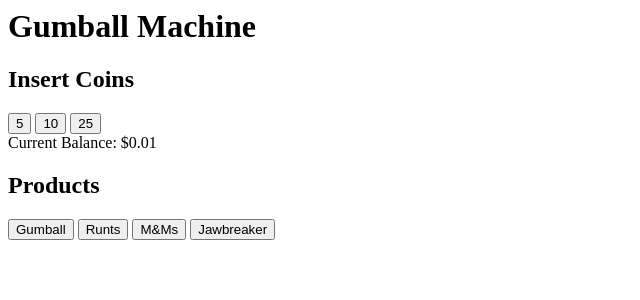
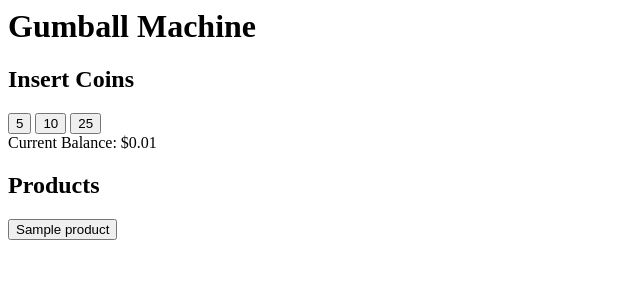
Before and after one commit to mchughmk/inVenTs, a Django app: page / in a window 1280 px wide. Shown: the top 300 px of the page, without its empty margins (0-640 px from the left). Run offline with Django 3.2, Linux system fonts and the light colour scheme; tables that the repository leaves empty hold one stand-in row (values such as "Sample post").

Commit message:
Adding list of Products and checks for individual prices

```diff
--- a/machine/models.py
+++ b/machine/models.py
@@ -12,3 +12,12 @@ class Machine(models.Model):
     @property
     def current_balance(self):
         return self.money_inserted / 100.0
+
+
+class Product(models.Model):
+    name = models.CharField(max_length=100)
+    price = models.PositiveIntegerField(default=0)
+    machine = models.ForeignKey(Machine, related_name='products')
+
+    def __unicode__(self):
+        return self.name
--- a/machine/templates/machine/vending_machine.html
+++ b/machine/templates/machine/vending_machine.html
@@ -23,10 +23,9 @@
                 <h2>
                     Products
                 </h2>
-                <button id="gumball" name="item" value="Gumball">Gumball</button>
-                <button id="runts" name="item" value="Runts">Runts</button>
-                <button id="mms" name="item" value="M&Ms">M&Ms</button>
-                <button id="jawbreakers" name="item" value="Jawbreaker">Jawbreaker</button>
+                {% for product in machine.products.all %}
+                    <button name="item" value="{{ product.name }}">{{ product.name }}</button>
+                {% endfor %}
             </div>
             <br />
             <div>
--- a/machine/views.py
+++ b/machine/views.py
@@ -3,7 +3,7 @@ from __future__ import unicode_literals
 
 from django.shortcuts import render
 
-from .models import Machine
+from .models import Machine, Product
 
 def index(request, *args, **kwargs):
     machine, created = Machine.objects.get_or_create(id=1)
@@ -12,10 +12,13 @@ def index(request, *args, **kwargs):
     if 'coin_entered' in request.POST:
         insert_coin(machine, request.POST.get('coin_entered', 0))
     elif 'item' in request.POST:
-        if operate(machine):
+        item_name = request.POST.get('item', '')
+        product_selected = Product.objects.get(name=item_name)
+
+        if operate(machine, product_selected):
             message = '{0} dispensed'.format(request.POST.get('item'), '')
         else:
-            message = 'Item costs 35 cents'
+            message = 'Item costs {0} cents'.format(product_selected.price)
 
     return render(request, 'machine/vending_machine.html', {"machine": machine, "message": message})
 
@@ -24,8 +27,8 @@ def insert_coin(machine, amount):
     machine.money_inserted += int(amount)
     machine.save()
 
-def operate(machine):
-    if machine.money_inserted >= 35:
+def operate(machine, product_selected):
+    if machine.money_inserted >= product_selected.price:
         machine.money_inserted = 0
         machine.save()
         return True
--- a/vendingmachine/urls.py
+++ b/vendingmachine/urls.py
@@ -14,9 +14,11 @@ Including another URLconf
 """
 
 from django.conf.urls import url
+from django.contrib import admin
 
 from machine.views import index
 
 urlpatterns = [
+    url(r'^admin/', admin.site.urls),
     url(r'^$', index)
 ]
```
Also changed, not shown: machine/admin.py (+11 -1 lines), machine/migrations/0002_product.py (added).
